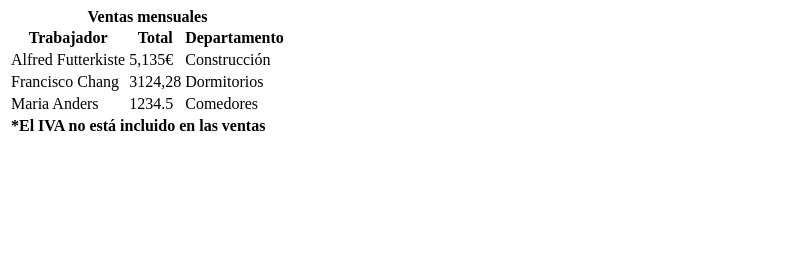
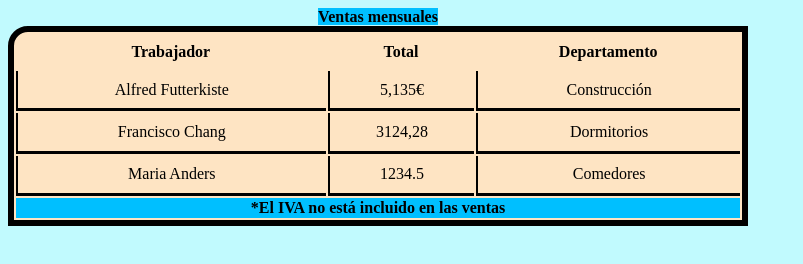
Before and after one commit to danisanchez21/BootcampJava, a plain HTML site: page EJ.CSS3/index.html in a window 1280 px wide. Shown: the whole page, without its empty margins (0-803 px from the left). Drawn offline with Linux system fonts and the light colour scheme.

Commit message:
Restructuración ramas y ficheros

```diff
--- a/EJ.HTML3/index.html
+++ b/EJ.CSS3/index.html
@@ -4,7 +4,7 @@
     <meta charset="UTF-8">
     <meta name="viewport" content="width=device-width, initial-scale=1.0">
     <title>Ejercicio CSS Tabla radius</title>
-    <link rel="stylesheet" href="style3.css">
+    <link rel="stylesheet" href="style.css">
 </head>
 <body>
     <table>
```
Also changed, not shown: EJ.CSS2/index.html (renamed from EJ.HTML2/index.html, +1 -1 lines), EJ.CSS4/index.html (renamed from EJ.HTML4/index.html, +1 -1 lines), EJ.CSS5/index.html (renamed from EJ.HTML5/index.html, +1 -1 lines), EJ.CSS1/index.html (renamed from EJ.HTML1/index.html), EJ.CSS1/style.css (renamed from EJ.HTML1/style.css), EJ.CSS2/style.css (renamed from EJ.HTML2/style.css), EJ.CSS3/style.css (renamed from EJ.HTML3/style.css), EJ.CSS4/style.css (renamed from EJ.HTML4/style.css), EJ.CSS5/style.css (renamed from EJ.HTML5/style.css), HTML/index.html (renamed from index.html), HTML/style.css (renamed from style.css).
